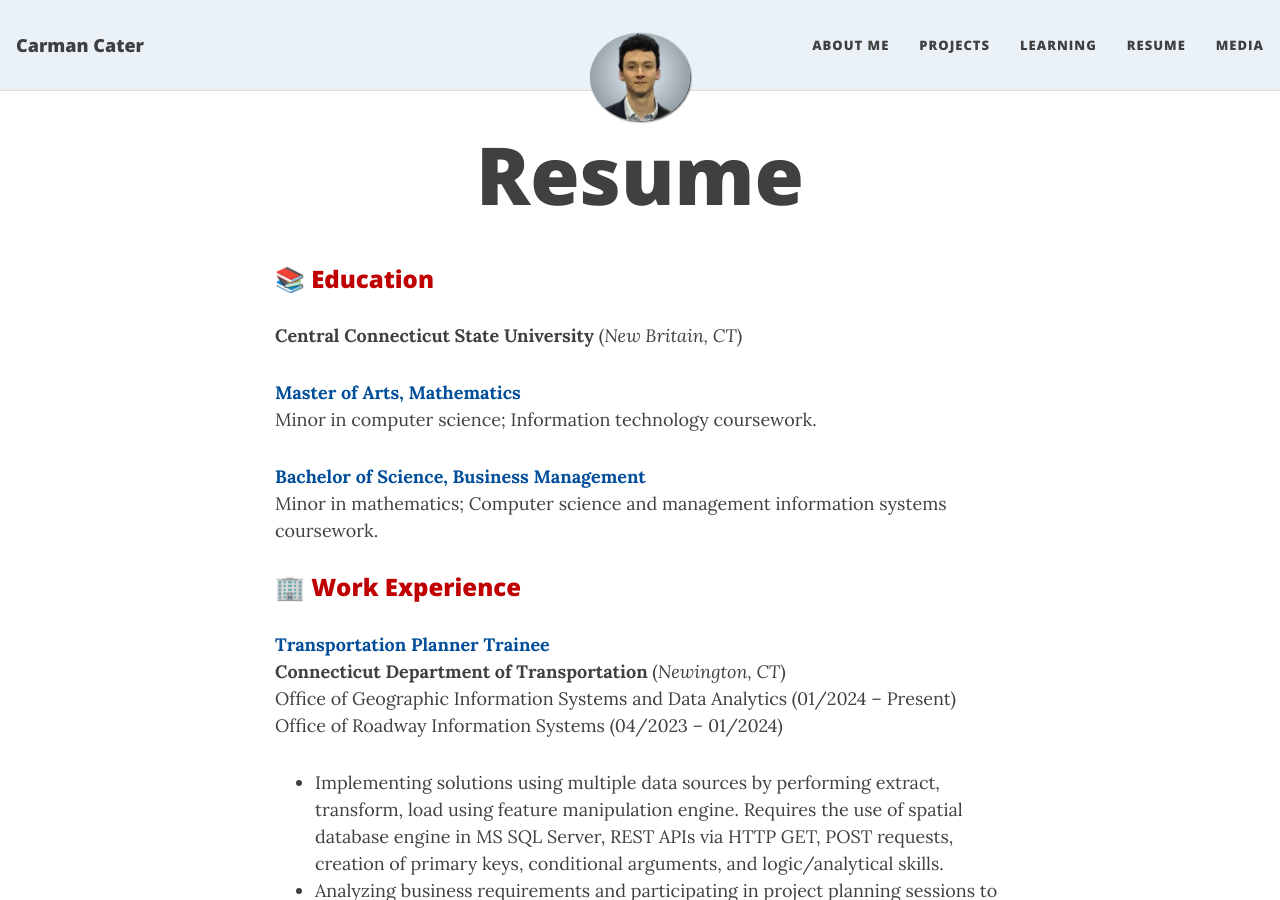
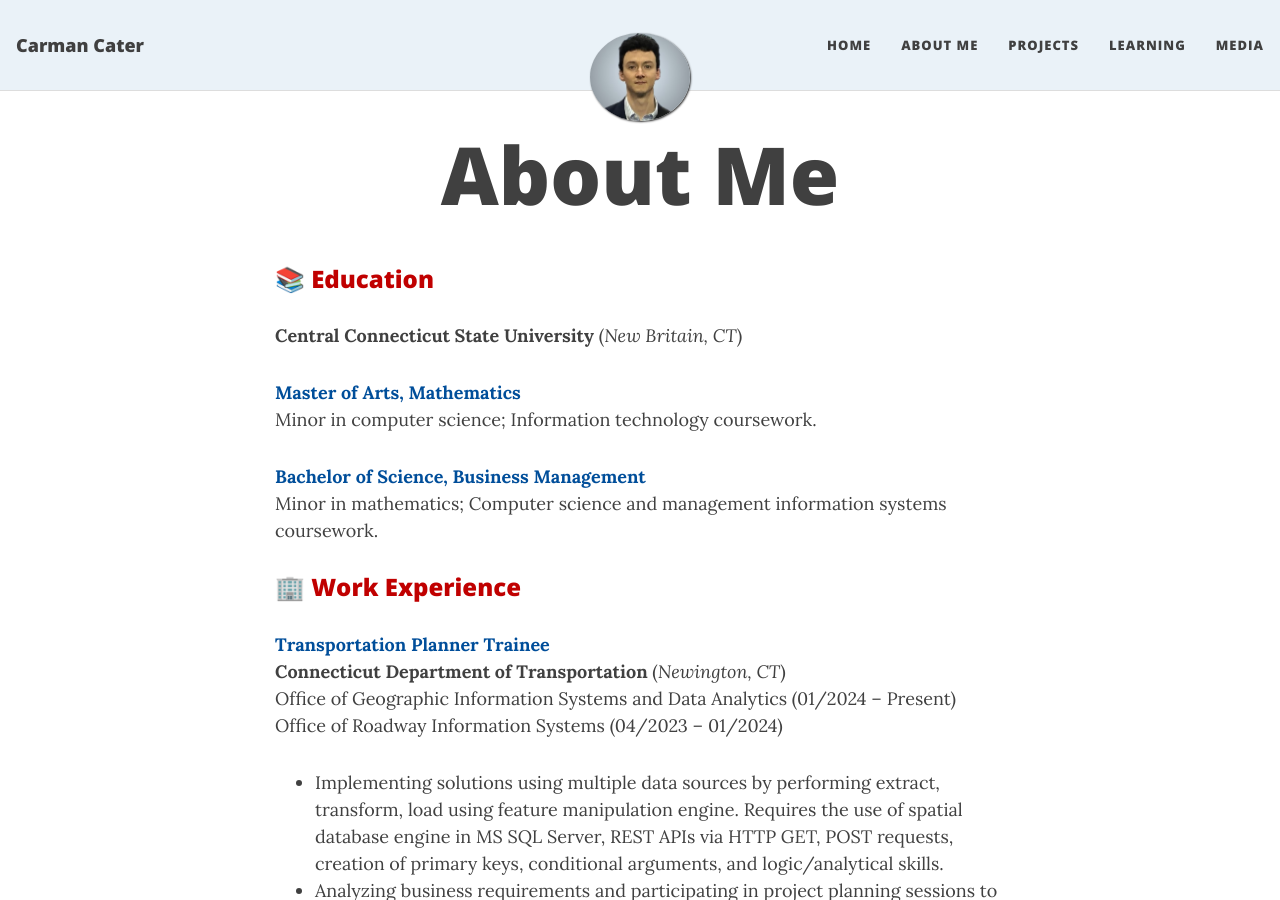
Before and after one commit to carmancater/carmancater.github.io, a Jekyll site: the page built from resume.md, in a window 1280 px wide and 900 px high. Built offline with Jekyll 4.4.1, drawn with Linux system fonts in a browser that asks for light colours; nearby versions of some CDN libraries; emoji names are drawn with the system emoji font.

Commit message:
remove old about me

```diff
--- a/_config.yml
+++ b/_config.yml
@@ -20,10 +20,10 @@
 ###############################################
 
 navbar-links:
-  About Me: "aboutme"
+  Home: "index"
+  About Me: "resume"
   Projects: "Projects"
   Learning: "learning"
-  Resume: "resume"
   Media: "media"
 
 ################
--- a/resume.md
+++ b/resume.md
@@ -1,7 +1,7 @@
 ---
 layout: page
-title: Resume
-share-title: Carman Cater - Resume
+title: About Me
+share-title: Carman Cater - About Me
 ---
 
 ### :books: <span style="color: #C00000">Education</span>
```
